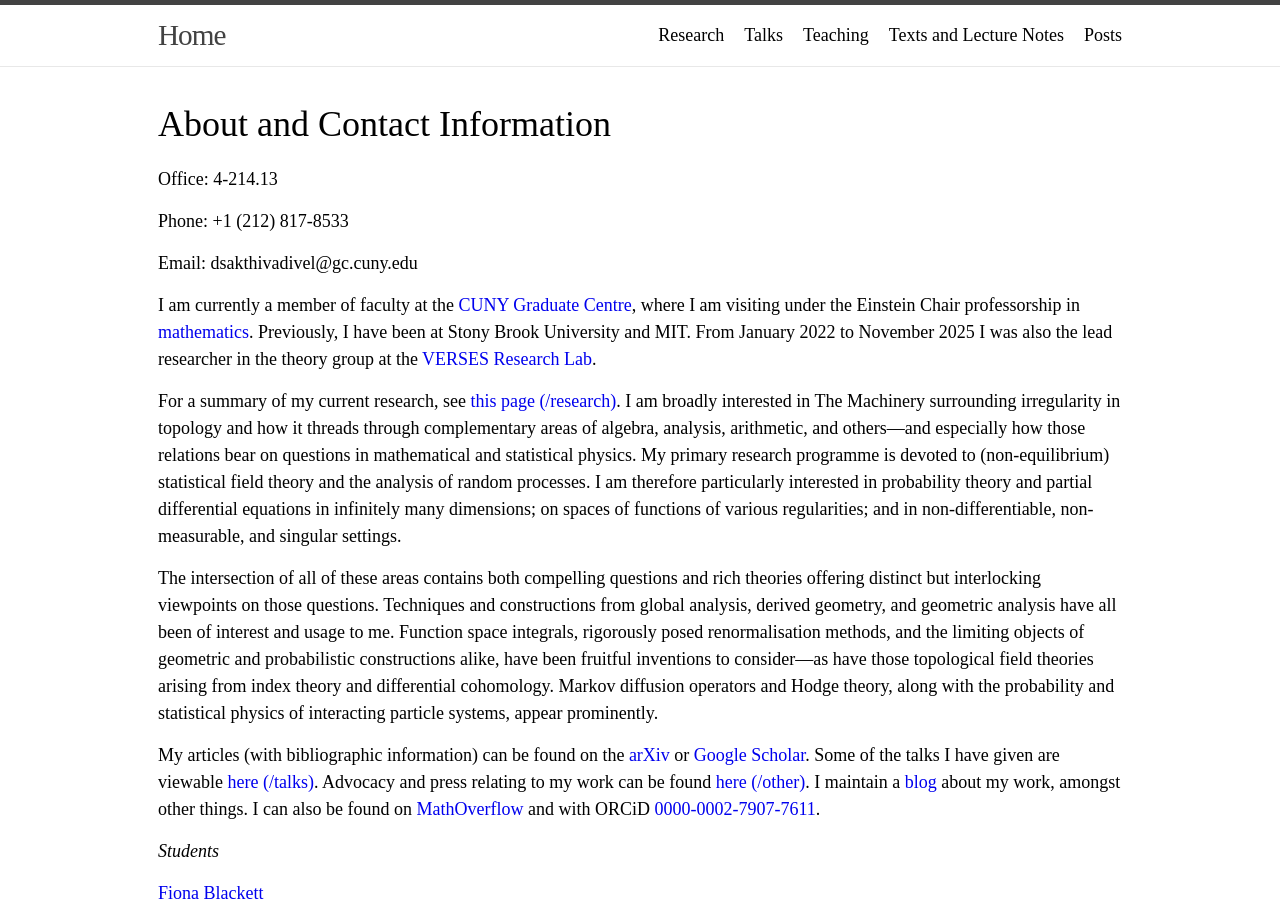
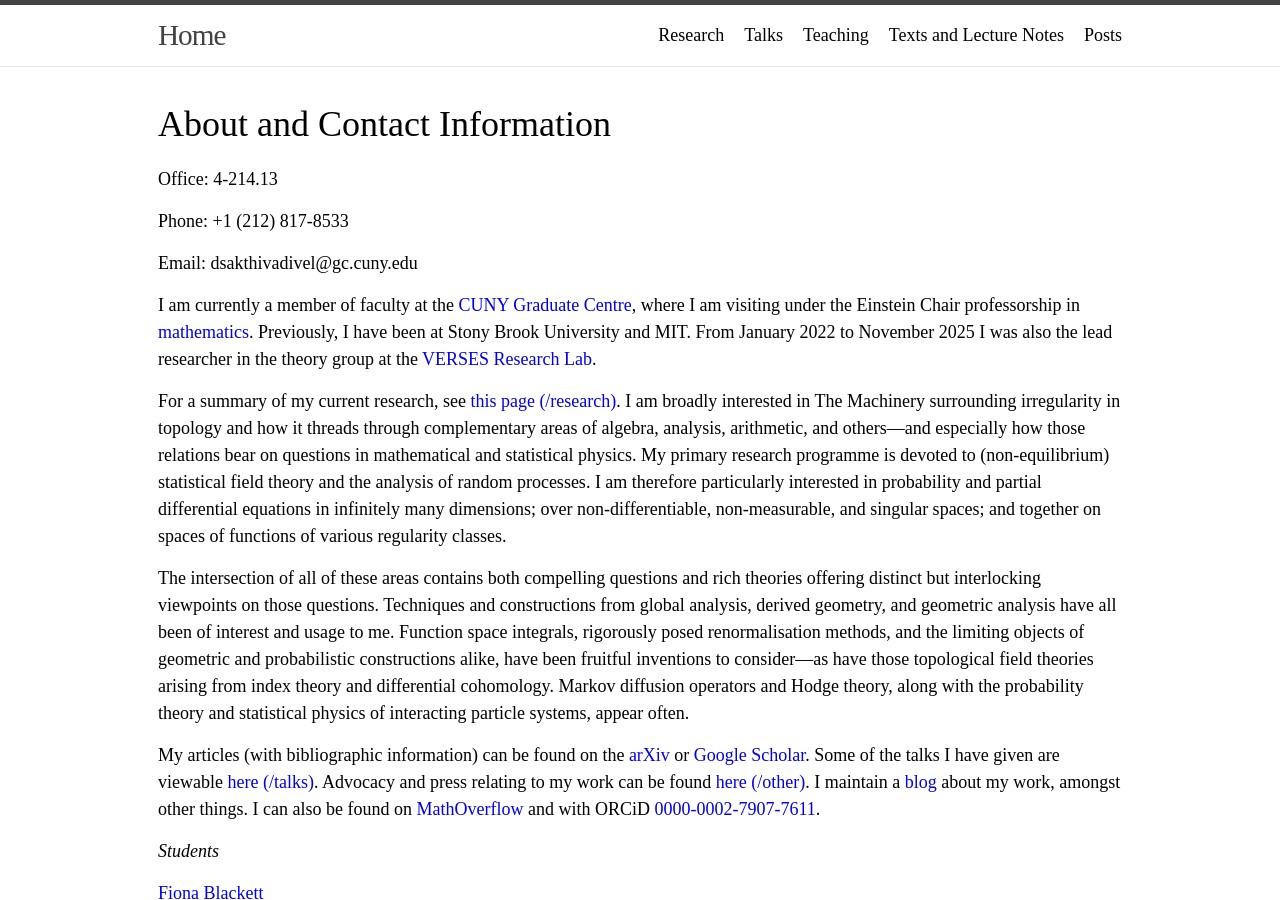
Before and after one commit to DARSakthi/DARSakthi.github.io, a Jekyll site: the page built from index.markdown, in a window 1280 px wide and 900 px high. Built offline with Jekyll 4.4.1, drawn with Linux system fonts in a browser that asks for light colours.

Commit message:
controlled change in state

```diff
--- a/index.markdown
+++ b/index.markdown
@@ -14,9 +14,10 @@ Email: dsakthivadivel@gc.cuny.edu
 
 I am currently a member of faculty at the [CUNY Graduate Centre](https://www.gc.cuny.edu), where I am visiting under the Einstein Chair professorship in [mathematics](https://www.gc.cuny.edu/mathematics). Previously, I have been at Stony Brook University and MIT. From January 2022 to November 2025 I was also the lead researcher in the theory group at the [VERSES Research Lab](https://darsakthi.github.io/verses-lab/).
 
-For a summary of my current research, see [this page (/research)](https://darsakthi.github.io/research). I am broadly interested in The Machinery surrounding irregularity in topology and how it threads through complementary areas of algebra, analysis, arithmetic, and others---and especially how those relations bear on questions in mathematical and statistical physics. My primary research programme is devoted to (non-equilibrium) statistical field theory and the analysis of random processes. I am therefore particularly interested in probability theory and partial differential equations in infinitely many dimensions; on spaces of functions of various regularities; and in non-differentiable, non-measurable, and singular settings.
+For a summary of my current research, see [this page (/research)](https://darsakthi.github.io/research). I am broadly interested in The Machinery surrounding irregularity in topology and how it threads through complementary areas of algebra, analysis, arithmetic, and others---and especially how those relations bear on questions in mathematical and statistical physics. My primary research programme is devoted to (non-equilibrium) statistical field theory and the analysis of random processes. I am therefore particularly interested in probability and partial differential equations in infinitely many dimensions; over non-differentiable, non-measurable, and singular spaces; and together on spaces of functions of various regularity classes.
 
-The intersection of all of these areas contains both compelling questions and rich theories offering distinct but interlocking viewpoints on those questions. Techniques and constructions from global analysis, derived geometry, and geometric analysis have all been of interest and usage to me. Function space integrals, rigorously posed renormalisation methods, and the limiting objects of geometric and probabilistic constructions alike, have been fruitful inventions to consider---as have those topological field theories arising from index theory and differential cohomology. Markov diffusion operators and Hodge theory, along with the probability and statistical physics of interacting particle systems, appear prominently.
+
+The intersection of all of these areas contains both compelling questions and rich theories offering distinct but interlocking viewpoints on those questions. Techniques and constructions from global analysis, derived geometry, and geometric analysis have all been of interest and usage to me. Function space integrals, rigorously posed renormalisation methods, and the limiting objects of geometric and probabilistic constructions alike, have been fruitful inventions to consider---as have those topological field theories arising from index theory and differential cohomology. Markov diffusion operators and Hodge theory, along with the probability theory and statistical physics of interacting particle systems, appear often.
 
 
 My articles (with bibliographic information) can be found on the [arXiv](https://arxiv.org/a/0000-0002-7907-7611.html) or [Google Scholar](https://scholar.google.com/citations?user=mWJtfUUAAAAJ). Some of the talks I have given are viewable [here (/talks)](https://darsakthi.github.io/talks). Advocacy and press relating to my work can be found [here (/other)](https://darsakthi.github.io/other/). I maintain a [blog](https://darsakthi.github.io/blog) about my work, amongst other things. I can also be found on [MathOverflow](https://mathoverflow.net/users/370636/dalton-a-r-sakthivadivel) and with ORCiD [0000-0002-7907-7611](https://orcid.org/0000-0002-7907-7611).
```
